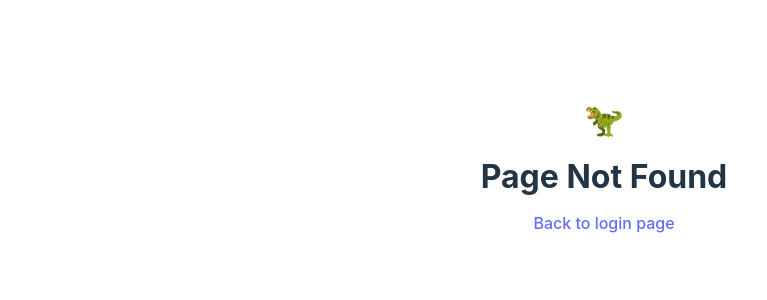
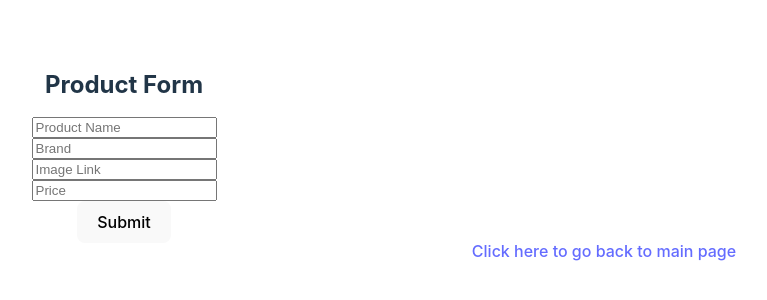
Before and after one commit to ZakaryS/COMP2013-Group-Project, a React (Vite) app in the folder frontend/: page /add-product in a window 1280 px wide. Before the commit this address had no page. Shown: the part 244-544 px from the top of the page, without its empty margins (36-803 px from the left). Built offline with nearby package versions, Linux system fonts and the light colour scheme.

Commit message:
addproduct

```diff
--- a/frontend/package.json
+++ b/frontend/package.json
@@ -10,7 +10,7 @@
     "preview": "vite preview"
   },
   "dependencies": {
-    "axios": "^1.7.7",
+    "axios": "^1.13.2",
     "js-cookie": "^3.0.5",
     "jwt-decode": "^4.0.0",
     "react": "^18.3.1",
--- a/frontend/src/App.jsx
+++ b/frontend/src/App.jsx
@@ -6,6 +6,9 @@ import RegisterPage from "./Components/RegisterPage";
 import NotAuthorizedPage from "./Components/NotAuthorizedPage";
 import NotFoundPage from "./Components/NotFoundPage";
 import GroceriesAppContainer from "./Components/GroceriesAppContainer";
+
+import AddProduct from "./Components/AddProduct";
+
 
 function App() {
   return (
@@ -16,7 +19,11 @@ function App() {
           <Route path="/create-user" element={<RegisterPage />} />
           <Route path="/main" element={<GroceriesAppContainer/>}/>
           <Route path="/not-authorized" element={<NotAuthorizedPage/>}/>
+
+          <Route path="/add-product" element={<AddProduct />} />
+
           <Route path="*" element={<NotFoundPage/>}/>
+
         </Routes>
       </Router>
     </>
--- a/frontend/src/Components/AddProduct.jsx
+++ b/frontend/src/Components/AddProduct.jsx
@@ -1,12 +1,50 @@
+import React, { useState } from "react";
 import ProductForm from "./ProductForm";
 import { useNavigate } from "react-router-dom";
+import axios from "axios";
+
+import { Link } from "react-router-dom";
 
 export default function AddProduct() {
   const navigate = useNavigate();
-  const handleSubmit = async (data) => {
-    await axios.post("http://localhost:3000/add-product", data);
-    navigate("/main");
+
+
+  const [formData, setFormData] = useState({
+    productName: "",
+    brand: "",
+    image: "",
+    price: "",
+  });
+
+
+  const handleOnChange = (e) => {
+    const { name, value } = e.target;
+    setFormData({ ...formData, [name]: value });
   };
 
-  return <ProductForm handleOnSubmit={handleSubmit} />;
+  const handleOnSubmit = async (e) => {
+    e.preventDefault();
+    try {
+      await axios.post("http://localhost:3000/add-product", formData);
+      navigate("/main");
+    } catch (error) {
+      console.error(error);
+    }
+  };
+
+  return (
+    <div>
+    <ProductForm
+      handleOnSubmit={handleOnSubmit}
+      handleOnChange={handleOnChange}
+      formData={formData}
+      isEditing={false}
+      postResponse={null}
+    />
+
+    <div>
+        <Link to="/main">Click here to go back to main page</Link>
+      </div>
+    </div>
+  );
 }
```
Also changed, not shown: 2 other files (tests, documents, lock files or other folders).
